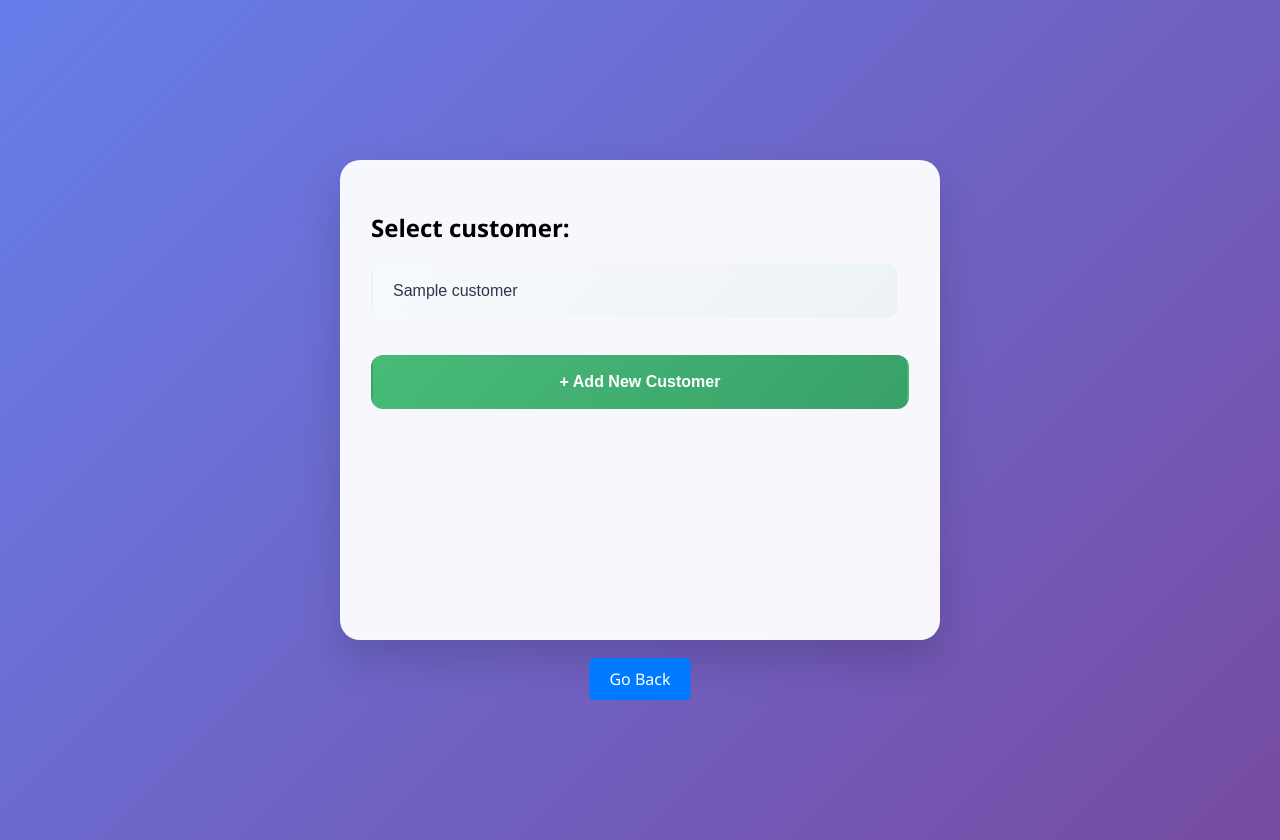
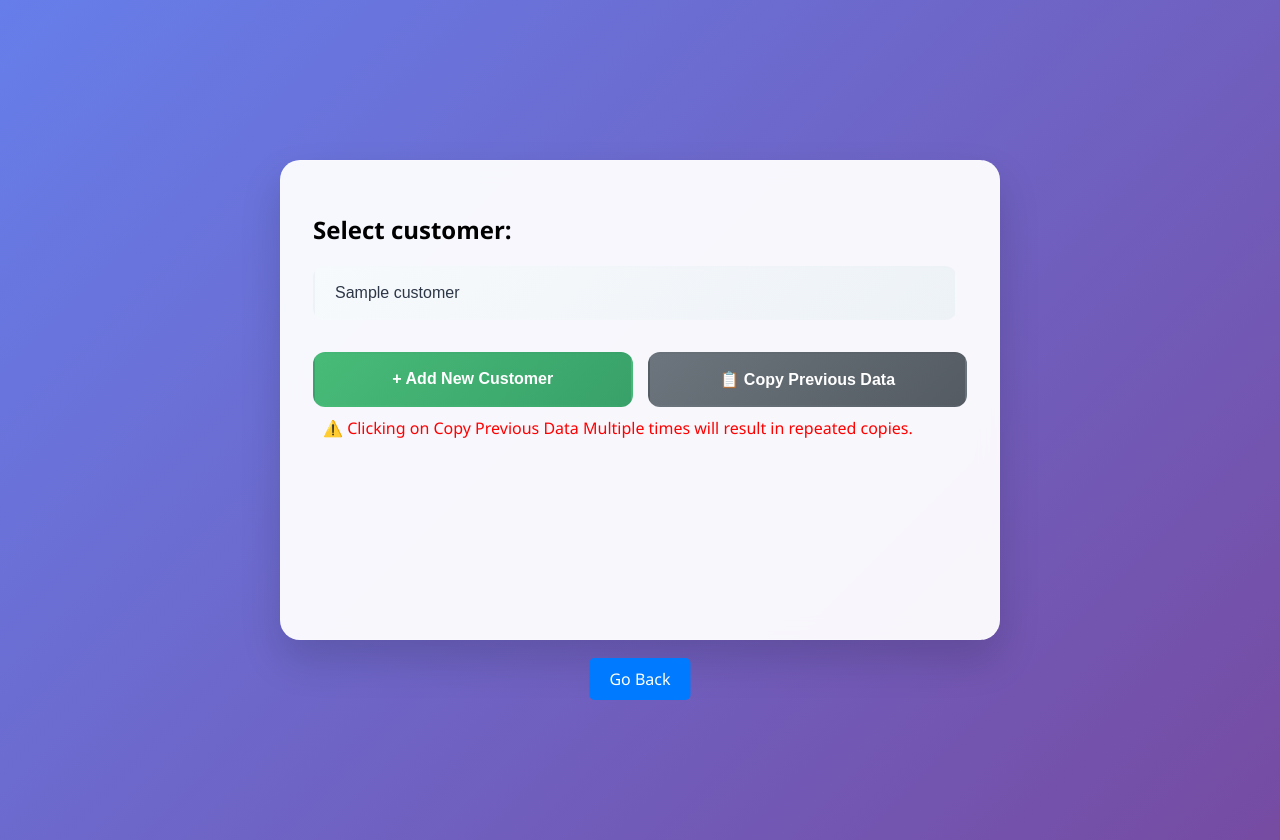
Before and after one commit to Sammyy181/invoiceEditor, a Flask app: template templates/select_customer.html in a window 1280 px wide. Run offline with Flask 3, Linux system fonts and the light colour scheme; the template is opened without the code that fills it: most values are stand-ins (such as "Sample title", 1, 10 or a date in 2020); parts of the project's set-up code (start-up, migrations or seed data) failed here and were passed over.

Commit message:
Updated Customer Editing Mechanism

```diff
--- a/app.py
+++ b/app.py
@@ -1,5 +1,5 @@
 from flask import Flask, render_template, request, redirect, url_for, session, flash, jsonify
-from update_excel import get_services, get_customers, update_customer_info, get_customer_info, add_customer_info, your_invoice_function
+from update_excel import get_services, get_customers, update_customer_info, get_customer_info, add_customer_info, your_invoice_function, copy_previous_data
 import os
 import shutil
 from datetime import datetime
@@ -94,6 +94,9 @@ def select_customer():
         if action == 'add_new':
             # This just re-renders the page with the popup showing
             return render_template('select_customer.html', customers=customers, service=service, show_popup=True)
+        elif action == 'copy_previous':
+            copy_previous_data(service=service)
+            return redirect(url_for('select_customer'))
         elif selected_customer:
             session['customer'] = selected_customer
             current = get_customer_info(service, selected_customer)
--- a/templates/select_customer.html
+++ b/templates/select_customer.html
@@ -18,17 +18,18 @@
             top: 50%;
             left: 50%;
             transform: translate(-50%, -50%);
-            width: 600px; /* increased width */
+            width: 720px;
             height: 60vh;
             background: rgba(255, 255, 255, 0.95);
             backdrop-filter: blur(10px);
             border-radius: 20px;
             box-shadow: 0 20px 40px rgba(0, 0, 0, 0.15);
             border: 1px solid rgba(255, 255, 255, 0.2);
-            padding: 30px;
+            padding: 32px;
             box-sizing: border-box;
             display: flex;
             flex-direction: column;
+            overflow-y: auto;
         }
 
         .back-button-container {
@@ -84,6 +85,9 @@
         .add-new-container {
             margin-top: 20px;
             flex-shrink: 0;
+            display: flex;
+            gap: 15px;
+            align-items: stretch;
         }
 
         .popup-overlay {
@@ -413,8 +417,8 @@
 
         .add-new-btn {
             display: block;
-            width: 100%;
-            margin-top: 25px;
+            flex: 1;
+            margin-top: 0;
             padding: 16px;
             text-align: center;
             background: linear-gradient(135deg, #48bb78 0%, #38a169 100%);
@@ -434,7 +438,7 @@
             position: absolute;
             top: 0;
             left: -100%;
-            width: 100%;
+            width: 50%;
             height: 100%;
             background: linear-gradient(90deg, transparent, rgba(255,255,255,0.3), transparent);
             transition: left 0.5s;
@@ -448,6 +452,44 @@
             background: linear-gradient(135deg, #38a169 0%, #2f855a 100%);
             transform: translateY(-2px) scale(1.02);
             box-shadow: 0 10px 25px rgba(72, 187, 120, 0.4);
+        }
+
+        .copy-prev-btn {
+            display: block;
+            flex: 1;
+            padding: 16px;
+            text-align: center;
+            background: linear-gradient(135deg, #6c757d 0%, #545b62 100%);
+            color: white;
+            border: 2px solid transparent;
+            border-radius: 12px;
+            cursor: pointer;
+            font-size: 16px;
+            font-weight: 600;
+            transition: all 0.3s cubic-bezier(0.4, 0, 0.2, 1);
+            position: relative;
+            overflow: hidden;
+        }
+
+        .copy-prev-btn::before {
+            content: '';
+            position: absolute;
+            top: 0;
+            left: -100%;
+            width: 50%;
+            height: 100%;
+            background: linear-gradient(90deg, transparent, rgba(255,255,255,0.3), transparent);
+            transition: left 0.5s;
+        }
+
+        .copy-prev-btn:hover::before {
+            left: 100%;
+        }
+
+        .copy-prev-btn:hover {
+            background: linear-gradient(135deg, #545b62 0%, #495057 100%);
+            transform: translateY(-2px) scale(1.02);
+            box-shadow: 0 10px 25px rgba(108, 117, 125, 0.4);
         }
 
         .result {
@@ -493,10 +535,15 @@
                 <button type="submit" name="action" value="add_new" class="add-new-btn">
                     + Add New Customer
                 </button>
+                <button type="submit" name="action" value="copy_previous" class="copy-prev-btn">
+                    📋 Copy Previous Data
+                </button>
             </div>
+        </form>
 
-
-        </form>
+        <div class="warning-message" style="color: red; margin: 10px 0; padding: 0 10px; box-sizing: border-box;">
+        ⚠️ Clicking on Copy Previous Data Multiple times will result in repeated copies.
+        </div>
 
         <div id="result" class="result"></div>
     </div>
--- a/templates/select_service.html
+++ b/templates/select_service.html
@@ -757,8 +757,8 @@
   <!-- Main Popup -->
   <div class="popup" id="popupMenu">
     <h2 id="selectedService">Selected Service</h2>
-    <button class="popup-button" onclick="handleAction('view')">View Last Generated Invoice</button>
-    <button class="popup-button" onclick="handleAction('generate')">Generate New Invoice</button>
+    <button class="popup-button" onclick="handleAction('view')">View Last Month Invoice</button>
+    <button class="popup-button" onclick="handleAction('generate')">View Current Invoice</button>
     <button class="popup-button" onclick="handleAction('update')">Update Preferences</button>
     <div class="close" onclick="closePopup()">Cancel</div>
   </div>
--- a/update_excel.py
+++ b/update_excel.py
@@ -37,6 +37,7 @@ def get_customers(service):
     except Exception:
         # If current month not found, fall back to previous
         df = pd.read_excel(filepath, sheet_name=previous_month)
+        df = df[0:0]
     return df['Customer Name'].tolist()
 
 FIELD_MAP = {
@@ -123,6 +124,7 @@ def update_customer_info(service, customer_name, updates):
     elif previous_month in all_sheets:
         # Current month sheet missing, copy previous month sheet as base
         df = all_sheets[previous_month].copy()
+        df = df[0:0]
         df['Month'] = current_month  # Update Month column for all rows just in case
         print(f"Creating new sheet for {current_month} from {previous_month}.")
     else:
@@ -153,10 +155,8 @@ def update_customer_info(service, customer_name, updates):
         float(df.at[idx, 'Unit Price']) / 100
     )
 
-    # Update the dictionary with modified or new sheet
     all_sheets[current_month] = df
 
-    # Write back all sheets, including new/updated current month sheet
     with pd.ExcelWriter(path, engine='openpyxl', mode='w') as writer:
         for sheet_name, sheet_df in all_sheets.items():
             sheet_df.to_excel(writer, sheet_name=sheet_name, index=False)
@@ -177,3 +177,40 @@ def your_invoice_function(action, service):
     else:
         df = pd.read_excel(path, sheet_name=current_month)
     return df
+
+def copy_previous_data(service):
+
+    path = f'data/{service}.xlsx'
+    now = datetime.now()
+    current_month = now.strftime('%B')
+    previous_month = now - relativedelta(months=1)
+    previous_month = previous_month.strftime('%B')
+
+    all_sheets = pd.read_excel(path, sheet_name=None)
+
+    if current_month in all_sheets:
+        df = all_sheets[current_month].copy()
+        copied = all_sheets[previous_month].copy()
+        copied['Month'] = current_month
+        copied['Consumption Period'] = pd.to_numeric(copied['Consumption Period'], errors='coerce')
+        copied['Usage (%)'] = pd.to_numeric(copied['Usage (%)'], errors='coerce')
+        copied['Unit Price'] = pd.to_numeric(copied['Unit Price'], errors='coerce')
+        copied['Consumption Duration'] = (copied['Consumption Period'] / n_days[current_month]).round(2)
+        copied['Net Price'] = (copied['Consumption Duration'] * copied['Usage (%)'] * copied['Unit Price']/ 100).round(2)
+
+
+        df = pd.concat([df, copied], ignore_index=True)
+    elif previous_month in all_sheets:
+        df = all_sheets[previous_month].copy()
+        df['Month'] = current_month
+        df['Consumption Period'] = pd.to_numeric(df['Consumption Period'], errors='coerce')
+        df['Usage (%)'] = pd.to_numeric(df['Usage (%)'], errors='coerce')
+        df['Unit Price'] = pd.to_numeric(df['Unit Price'], errors='coerce')
+        df['Consumption Duration'] = (df['Consumption Period'] / n_days[current_month]).round(2)
+        df['Net Price'] = (df['Consumption Duration'] * df['Usage (%)'] * df['Unit Price']/ 100).round(2)
+
+    all_sheets[current_month] = df
+
+    with pd.ExcelWriter(path, engine='openpyxl', mode='w') as writer:
+        for sheet_name, sheet_df in all_sheets.items():
+            sheet_df.to_excel(writer, sheet_name=sheet_name, index=False)
```
Also changed, not shown: 6 other files.
